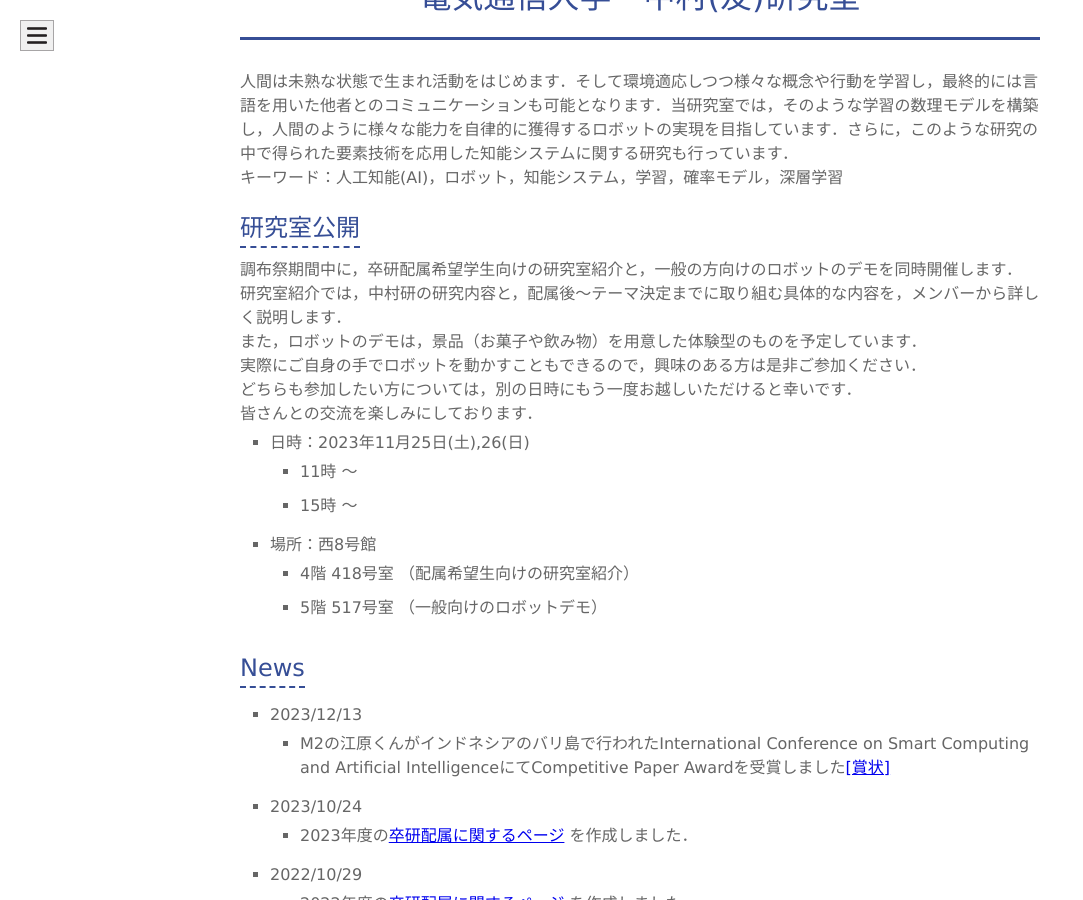
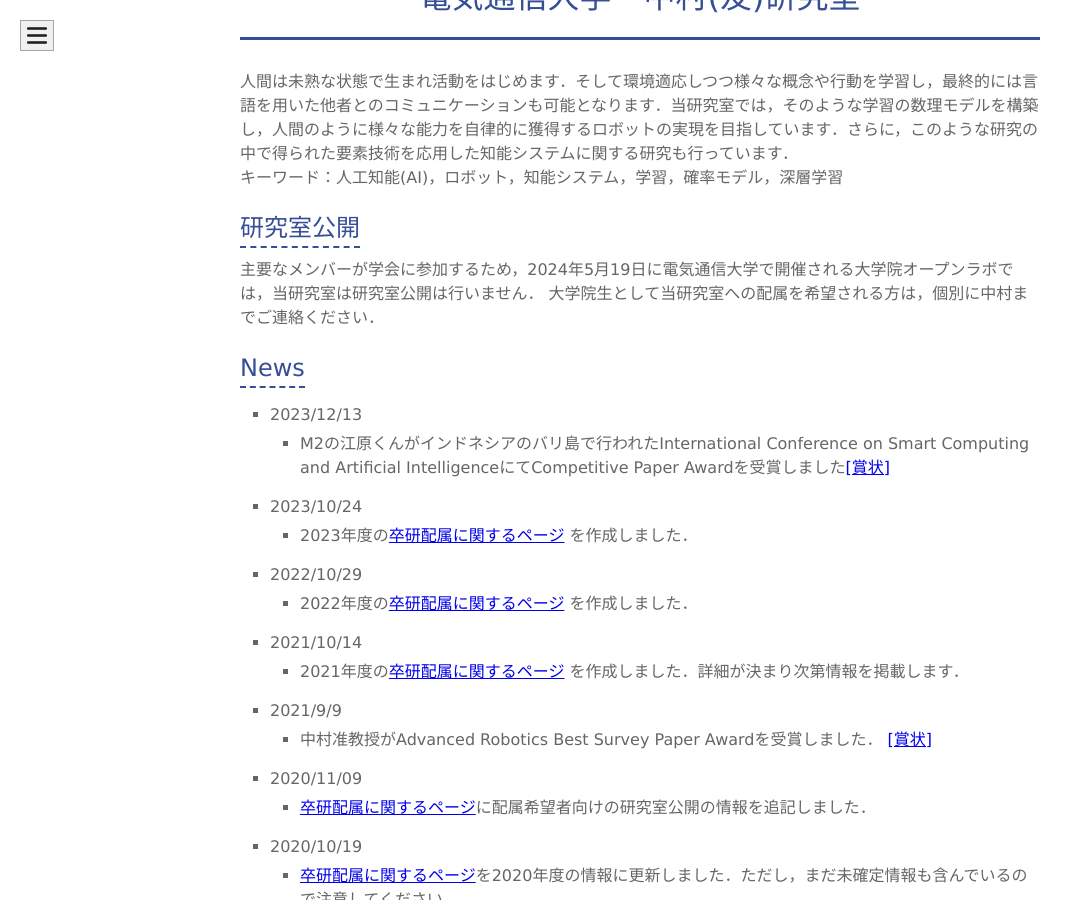
Before and after one commit to naka-lab/naka-lab.github.io, a Jekyll site: the page built from index.md, in a window 1280 px wide and 900 px high, scrolled down 575 px. Shown: the whole window, without its empty margins (0-1083 px from the left). Built offline with Jekyll 4.4.1, drawn with Linux system fonts in a browser that asks for light colours; our own code applies the rules of GitHub Pages for plain Markdown files.

Commit message:
Update index.md

```diff
--- a/index.md
+++ b/index.md
@@ -8,21 +8,8 @@ layout: default
 キーワード：人工知能(AI)，ロボット，知能システム，学習，確率モデル，深層学習
 
 ## 研究室公開
-調布祭期間中に，卒研配属希望学生向けの研究室紹介と，一般の方向けのロボットのデモを同時開催します．
-研究室紹介では，中村研の研究内容と，配属後〜テーマ決定までに取り組む具体的な内容を，メンバーから詳しく説明します．
-また，ロボットのデモは，景品（お菓子や飲み物）を用意した体験型のものを予定しています．
-実際にご自身の手でロボットを動かすこともできるので，興味のある方は是非ご参加ください．
-
-どちらも参加したい方については，別の日時にもう一度お越しいただけると幸いです．
-皆さんとの交流を楽しみにしております．
-
-- 日時：2023年11月25日(土),26(日)
-  - 11時 〜
-  - 15時 〜
-
-- 場所：西8号館
-  - 4階 418号室 （配属希望生向けの研究室紹介）
-  - 5階 517号室 （一般向けのロボットデモ）
+主要なメンバーが学会に参加するため，2024年5月19日に電気通信大学で開催される大学院オープンラボでは，当研究室は研究室公開は行いません．
+大学院生として当研究室への配属を希望される方は，個別に中村までご連絡ください．
 
 ## News
 * 2023/12/13
```
